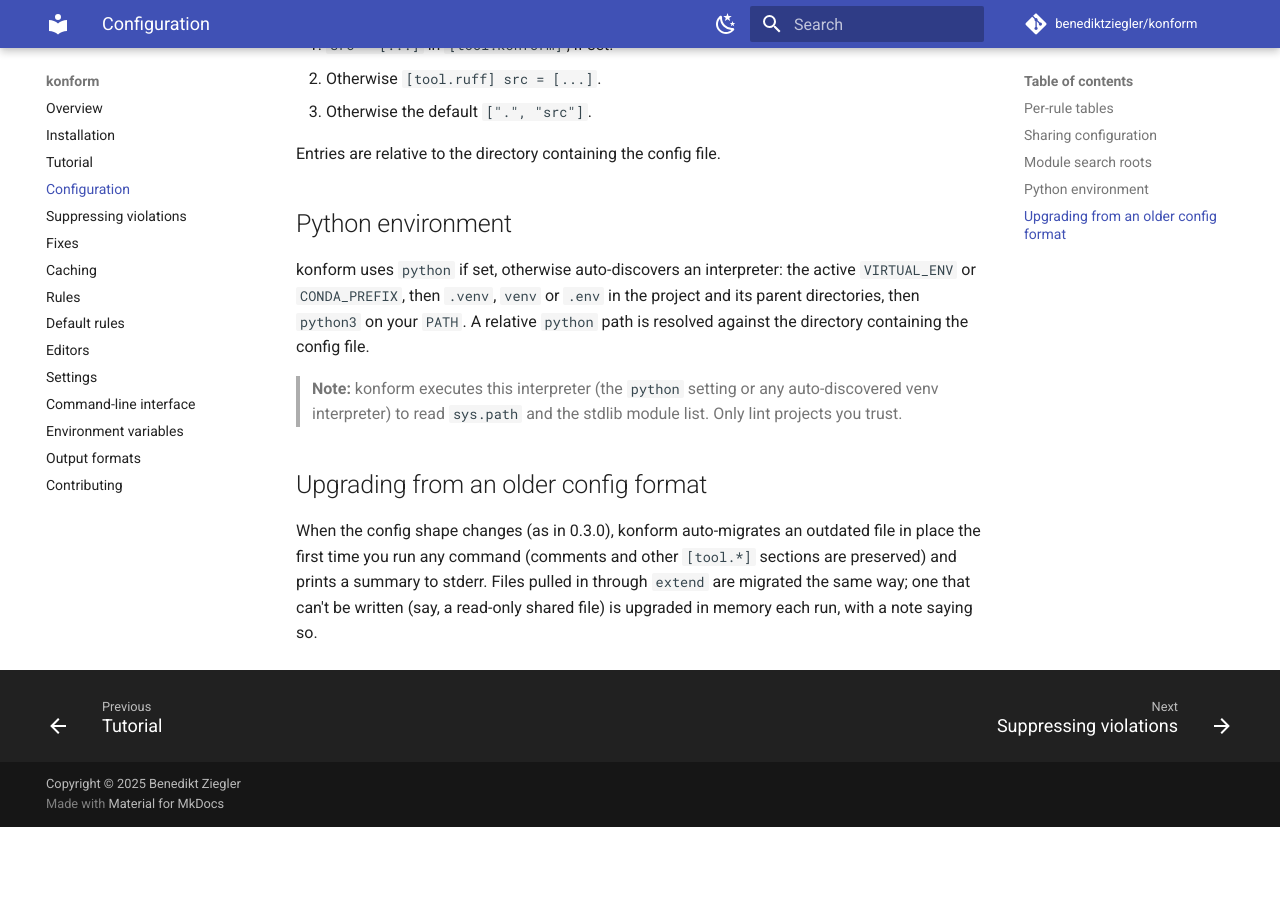
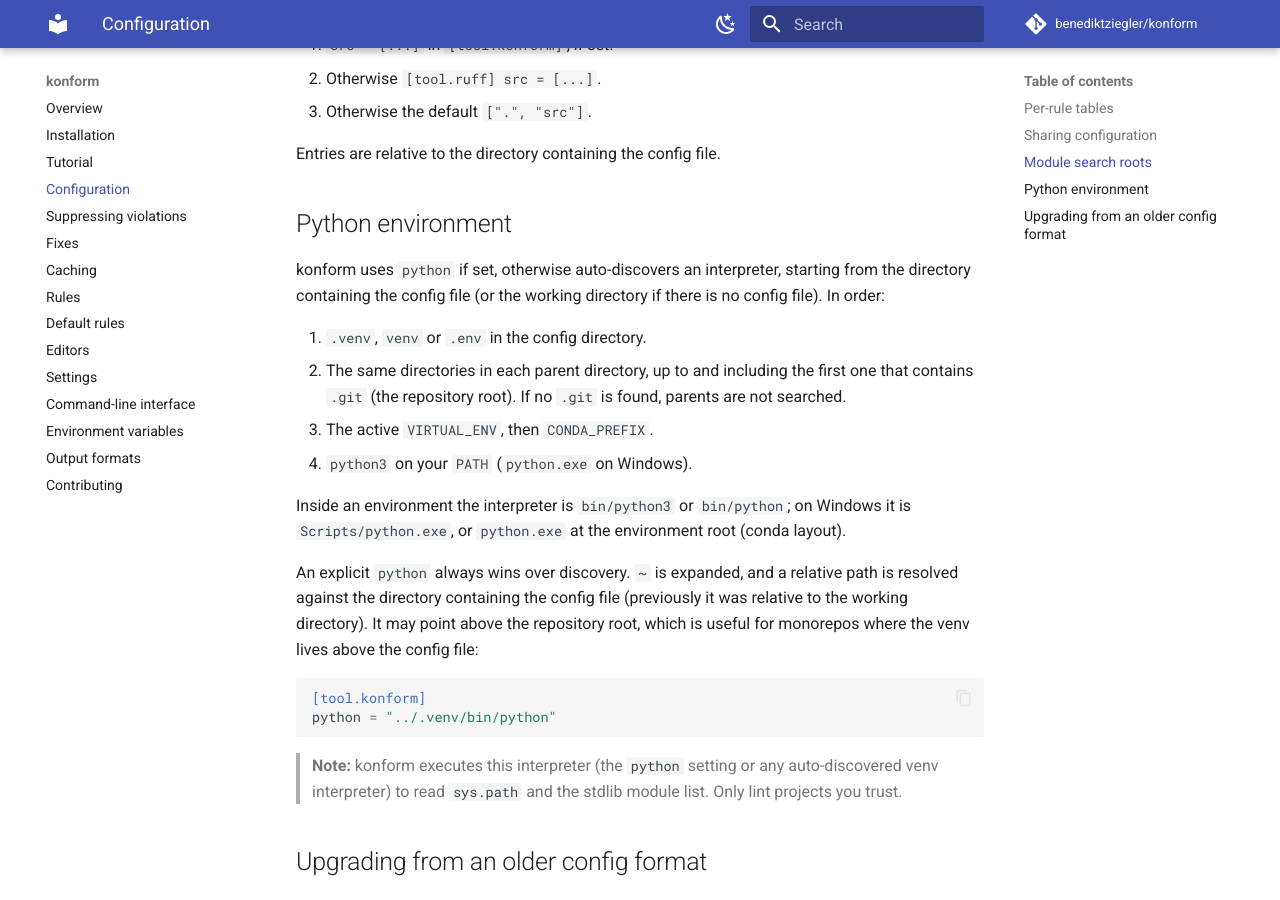
Before and after one commit to benediktziegler/konform, an MkDocs documentation site: the page built from docs/configuration.md, in a window 1280 px wide and 900 px high, scrolled down 1441 px. Built offline with MkDocs 1.6.1 and Material for MkDocs 9.7.7, drawn with Linux system fonts in a browser that asks for light colours; comment, search, counter and statistics services are not loaded; before the commit the page ends 2268 px from its top, so only the background shows below that.

Commit message:
docs(config): document python discovery order and relative python
Co-Authored-By: Claude Sonnet 5.5 <noreply@anthropic.com>

````diff
--- a/docs/configuration.md
+++ b/docs/configuration.md
@@ -88,10 +88,29 @@ Entries are relative to the directory containing the config file.
 
 ## Python environment
 
-konform uses `python` if set, otherwise auto-discovers an interpreter: the active
-`VIRTUAL_ENV` or `CONDA_PREFIX`, then `.venv`, `venv` or `.env` in the project and
-its parent directories, then `python3` on your `PATH`. A relative `python` path is
-resolved against the directory containing the config file.
+konform uses `python` if set, otherwise auto-discovers an interpreter, starting from
+the directory containing the config file (or the working directory if there is no
+config file). In order:
+
+1. `.venv`, `venv` or `.env` in the config directory.
+2. The same directories in each parent directory, up to and including the first one
+   that contains `.git` (the repository root). If no `.git` is found, parents are not
+   searched.
+3. The active `VIRTUAL_ENV`, then `CONDA_PREFIX`.
+4. `python3` on your `PATH` (`python.exe` on Windows).
+
+Inside an environment the interpreter is `bin/python3` or `bin/python`; on Windows it
+is `Scripts/python.exe`, or `python.exe` at the environment root (conda layout).
+
+An explicit `python` always wins over discovery. `~` is expanded, and a relative path
+is resolved against the directory containing the config file (previously it was
+relative to the working directory). It may point above the repository root, which is
+useful for monorepos where the venv lives above the config file:
+
+```toml
+[tool.konform]
+python = "../.venv/bin/python"
+```
 
 > **Note:** konform executes this interpreter (the `python` setting or any
 > auto-discovered venv interpreter) to read `sys.path` and the stdlib module list.
````
Also changed, not shown: CHANGELOG.md (+1 -0 lines).
